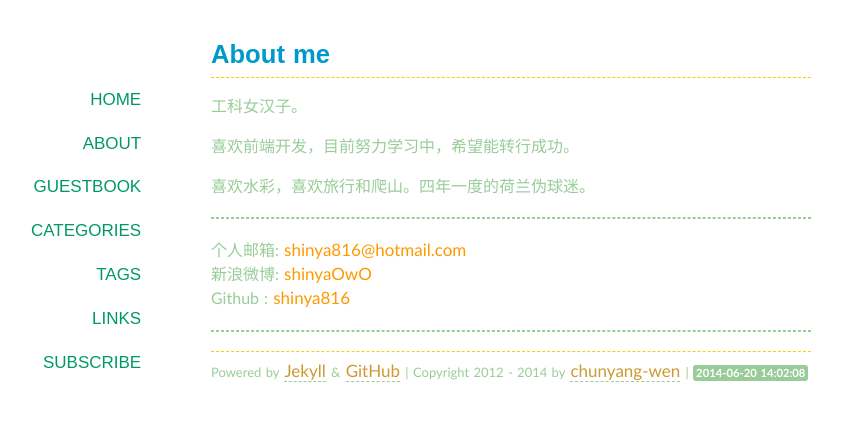
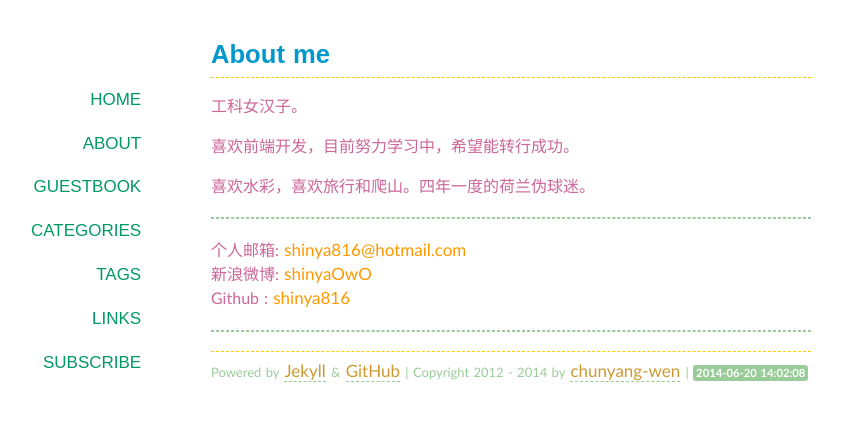
Before and after one commit to shinya816/shinya816.github.com, a Jekyll site: the page built from about/index.md, in a window 1280 px wide. Shown: the top 421 px of the page, without its empty margins (129-971 px from the left). Built offline with Jekyll 4.4.1, drawn with Linux system fonts in a browser that asks for light colours; some web fonts are replaced; Markdown is read by kramdown in place of the engine named in the settings; comment, search, counter and statistics services are not loaded.

Commit message:
Update style.css

```diff
--- a/media/css/style.css
+++ b/media/css/style.css
@@ -15,7 +15,7 @@
 body{font-size: 16px;word-spacing:1px;
 	margin-left:auto;
 margin-right:auto;
-	font-family:"Galdeano","Hiragino Sans GB","Microsoft YaHei",Trebuchet,"Trebuchet MS",Tahoma,"Lucida Grande","Lucida Sans Unicode",Verdana,sans-serif;color: #99CC99;background-color:#ffffff;}
+	font-family:"Galdeano","Hiragino Sans GB","Microsoft YaHei",Trebuchet,"Trebuchet MS",Tahoma,"Lucida Grande","Lucida Sans Unicode",Verdana,sans-serif;color: #CC6699;background-color:#ffffff;}
 *{padding:0;margin: 0;border:none;outline:none;}
 a{color: #FF9900;text-decoration:none;font-size: 17px;}
 a:hover{color:#99CC99;border-bottom:1px dashed;text-decoration:none;}
```
